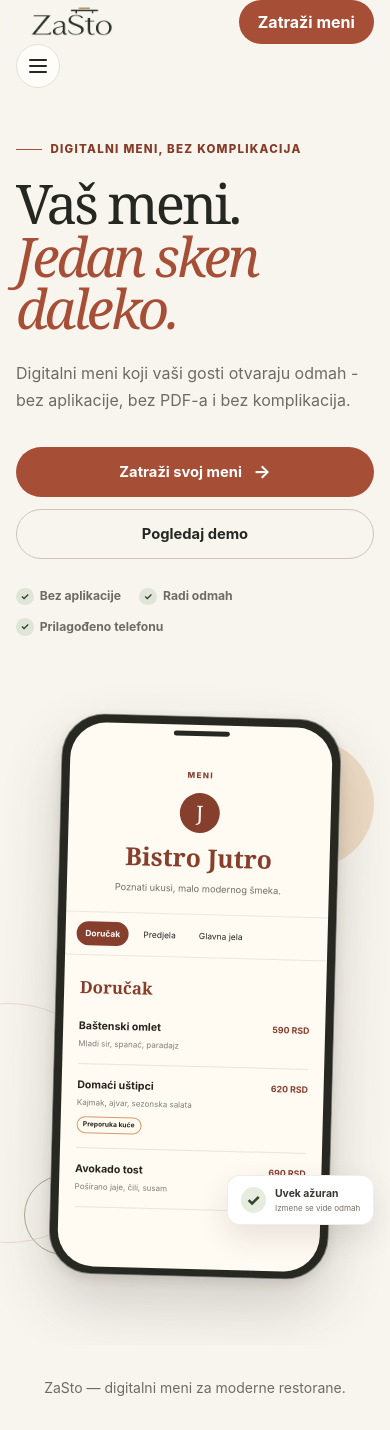
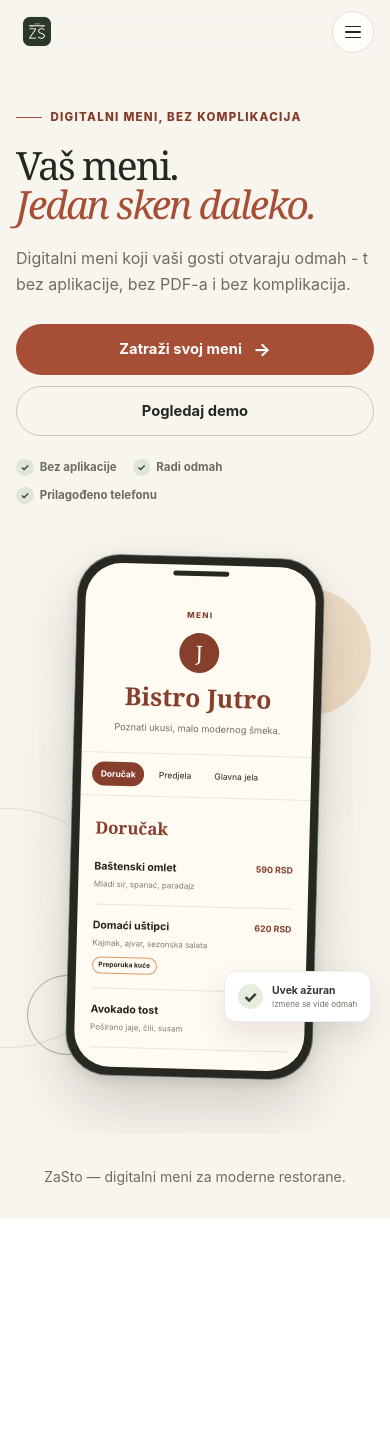
Before and after one commit to Milica1234567/zaSto, a React (Vite) app: page / in a window 390 px wide. After the commit the page ends 1219 px from the top, so only its background shows below. Built offline with nearby package versions, Linux system fonts and the light colour scheme.

Commit message:
mobile hero fixed

```diff
--- a/src/components/landing/Hero/Hero.css
+++ b/src/components/landing/Hero/Hero.css
@@ -1,13 +1,14 @@
 .landing-hero { position: relative; overflow: hidden; background: var(--zasto-bg); }
 .landing-hero::before { position: absolute; inset: auto auto 8% -7rem; width: 15rem; height: 15rem; border: 1px solid color-mix(in srgb, var(--zasto-accent) 16%, transparent); border-radius: 50%; content: ''; }
-.landing-hero__inner { position: relative; display: grid; width: min(var(--zasto-container), calc(100% - 2rem)); min-height: calc(100svh - 4.5rem); margin: 0 auto; padding: 4.25rem 0 3rem; align-items: center; gap: 3.5rem; }
+.landing-hero__inner { position: relative; display: grid; width: min(var(--zasto-container), calc(100% - 2rem)); min-height: calc(100svh - 4rem); margin: 0 auto; padding: 2.75rem 0 2.5rem; align-items: center; gap: 2.5rem; }
 .landing-hero__copy { position: relative; z-index: 2; }
 .landing-hero__eyebrow { display: flex; align-items: center; gap: .55rem; margin: 0 0 1.2rem; color: var(--zasto-accent-dark); font-size: .72rem; font-weight: 800; letter-spacing: .11em; text-transform: uppercase; }
 .landing-hero__eyebrow span { width: 1.6rem; height: 1px; background: var(--zasto-accent); }
-.landing-hero h1 { max-width: 11ch; margin: 0; color: var(--zasto-text); font-family: var(--font-display); font-size: clamp(3.1rem, 14vw, 5.7rem); font-weight: 500; line-height: .96; letter-spacing: -.055em; }
+.landing-hero h1 { margin: 0; color: var(--zasto-text); font-family: var(--font-display); font-size: clamp(2rem, 10vw, 2.75rem); font-weight: 500; line-height: 1; letter-spacing: -.05em; }
+.landing-hero h1 span, .landing-hero h1 em { display: block; white-space: nowrap; }
 .landing-hero h1 em { color: var(--zasto-accent); font-style: italic; font-weight: 500; }
-.landing-hero__intro { max-width: 36rem; margin: 1.6rem 0 0; color: var(--zasto-muted); font-size: clamp(1rem, 3vw, 1.14rem); line-height: 1.7; }
-.landing-hero__actions { display: flex; flex-wrap: wrap; gap: .75rem; margin-top: 2rem; }
+.landing-hero__intro { max-width: 34rem; margin: 1.35rem 0 0; color: var(--zasto-muted); font-size: 1rem; line-height: 1.65; }
+.landing-hero__actions { display: flex; align-items: stretch; flex-direction: column; gap: .7rem; margin-top: 1.65rem; }
 .landing-hero__actions a { display: inline-flex; min-height: 3.15rem; align-items: center; justify-content: center; padding: 0 1.3rem; border-radius: 999px; font-size: .92rem; font-weight: 750; text-decoration: none; transition: background-color 150ms ease, border-color 150ms ease, transform 150ms ease; }
 .landing-hero__actions a:hover { transform: translateY(-2px); }
 .landing-hero__actions a:focus-visible { outline: 3px solid color-mix(in srgb, var(--zasto-accent) 45%, transparent); outline-offset: 3px; }
@@ -16,11 +17,18 @@
 .landing-hero__primary span { font-size: 1.15rem; }
 .landing-hero__secondary { border: 1px solid var(--zasto-border-strong); background: transparent; color: var(--zasto-text); }
 .landing-hero__secondary:hover { border-color: var(--zasto-accent); background: var(--zasto-surface); }
-.landing-hero__values { display: flex; flex-wrap: wrap; gap: .75rem 1.15rem; margin: 1.75rem 0 0; padding: 0; color: var(--zasto-muted); font-size: .76rem; font-weight: 650; list-style: none; }
+.landing-hero__values { display: flex; flex-wrap: wrap; gap: .65rem 1rem; margin: 1.4rem 0 0; padding: 0; color: var(--zasto-muted); font-size: .72rem; font-weight: 650; list-style: none; }
 .landing-hero__values li { display: flex; align-items: center; gap: .38rem; }
 .landing-hero__values span { display: grid; width: 1.1rem; height: 1.1rem; place-items: center; border-radius: 50%; background: var(--zasto-sage); color: #34402d; font-size: .62rem; }
 .landing-hero__visual { min-width: 0; }
-@media (max-width: 30rem) { .landing-hero__actions { align-items: stretch; flex-direction: column; } }
-@media (min-width: 48rem) { .landing-hero__inner { grid-template-columns: minmax(0, 1.05fr) minmax(19rem, .8fr); padding-block: 3.5rem; gap: clamp(2rem, 6vw, 6rem); } }
+@media (min-width: 27rem) and (max-width: 47.99rem) { .landing-hero__actions { align-items: flex-start; flex-direction: row; } }
+@media (min-width: 48rem) {
+  .landing-hero__inner { grid-template-columns: minmax(0, 1.05fr) minmax(19rem, .8fr); padding-block: 3.5rem; gap: clamp(2rem, 6vw, 6rem); }
+  .landing-hero h1 { max-width: 11ch; font-size: clamp(4rem, 7vw, 5.7rem); }
+  .landing-hero h1 em { white-space: normal; }
+  .landing-hero__intro { margin-top: 1.6rem; font-size: 1.14rem; line-height: 1.7; }
+  .landing-hero__actions { align-items: flex-start; flex-direction: row; margin-top: 2rem; }
+  .landing-hero__values { margin-top: 1.75rem; font-size: .76rem; }
+}
 @media (min-width: 58rem) { .landing-hero__inner { min-height: calc(100svh - 4.8rem); } }
 @media (min-width: 75rem) { .landing-hero__inner { padding-block: 4rem; } }
--- a/src/components/landing/Hero/Hero.tsx
+++ b/src/components/landing/Hero/Hero.tsx
@@ -9,8 +9,8 @@ export function Hero() {
     <div className="landing-hero__inner">
       <div className="landing-hero__copy">
         <p className="landing-hero__eyebrow"><span /> Digitalni meni, bez komplikacija</p>
-        <h1 id="hero-title">Vaš meni.<br /><em>Jedan sken daleko.</em></h1>
-        <p className="landing-hero__intro">Digitalni meni koji vaši gosti otvaraju odmah - bez aplikacije, bez PDF-a i bez komplikacija.</p>
+        <h1 id="hero-title"><span>Vaš meni.</span><em>Jedan sken daleko.</em></h1>
+        <p className="landing-hero__intro">Digitalni meni koji vaši gosti otvaraju odmah - t bez aplikacije, bez PDF-a i bez komplikacija.</p>
         <div className="landing-hero__actions">
           <a className="landing-hero__primary" href="#contact">Zatraži svoj meni <span aria-hidden="true">→</span></a>
           <Link className="landing-hero__secondary" to="/m/demo">Pogledaj demo</Link>
--- a/src/components/landing/LandingHeader/LandingHeader.css
+++ b/src/components/landing/LandingHeader/LandingHeader.css
@@ -1,12 +1,13 @@
 .landing-header { position: sticky; top: 0; z-index: 50; border-bottom: 1px solid transparent; background: color-mix(in srgb, var(--zasto-bg) 88%, transparent); backdrop-filter: blur(14px); transition: border-color 180ms ease, box-shadow 180ms ease; }
 .landing-header--scrolled { border-color: var(--zasto-border); box-shadow: 0 8px 24px rgba(38, 31, 25, .04); }
-.landing-header__inner { display: grid; grid-template-columns: 1fr auto; align-items: center; width: min(var(--zasto-container), calc(100% - 2rem)); height: 4.5rem; margin: 0 auto; }
-.landing-header__logo { display: inline-flex; width: 7rem; border-radius: .25rem; }
-.landing-header__logo img { width: 100%; height: auto; }
+.landing-header__inner { display: flex; align-items: center; justify-content: space-between; width: min(var(--zasto-container), calc(100% - 2rem)); height: 4rem; margin: 0 auto; flex-wrap: nowrap; }
+.landing-header__logo { display: inline-flex; width: 2.6rem; height: 2.6rem; align-items: center; border-radius: .5rem; }
+.landing-header__logo img { display: block; max-width: 100%; max-height: 100%; object-fit: contain; }
+.landing-header__logo-full { display: none !important; }
 .landing-header__desktop-nav, .landing-header__desktop-cta { display: none; }
 .landing-header a:focus-visible, .landing-header button:focus-visible { outline: 3px solid color-mix(in srgb, var(--zasto-accent) 45%, transparent); outline-offset: 3px; }
-.landing-header__toggle { display: grid; width: 2.75rem; height: 2.75rem; padding: .72rem; place-content: center; gap: .28rem; border: 1px solid var(--zasto-border); border-radius: 50%; background: var(--zasto-surface); color: var(--zasto-text); cursor: pointer; }
-.landing-header__toggle span { display: block; width: 1.1rem; height: 1.5px; border-radius: 2px; background: currentColor; transition: transform 180ms ease, opacity 150ms ease; }
+.landing-header__toggle { display: grid; width: 2.625rem; height: 2.625rem; padding: .7rem; flex: 0 0 auto; place-content: center; gap: .26rem; border: 1px solid var(--zasto-border); border-radius: 50%; background: var(--zasto-surface); color: var(--zasto-text); cursor: pointer; }
+.landing-header__toggle span { display: block; width: 1rem; height: 1.5px; border-radius: 2px; background: currentColor; transition: transform 180ms ease, opacity 150ms ease; }
 .landing-header__toggle.is-open span:first-child { transform: translateY(.36rem) rotate(45deg); }
 .landing-header__toggle.is-open span:nth-child(2) { opacity: 0; }
 .landing-header__toggle.is-open span:last-child { transform: translateY(-.36rem) rotate(-45deg); }
@@ -15,11 +16,14 @@
 .landing-header__mobile-nav > div { display: flex; width: min(var(--zasto-container), calc(100% - 2rem)); margin: 0 auto; padding: 1rem 0 1.5rem; flex-direction: column; }
 .landing-header__mobile-nav a:not(.landing-header__cta) { padding: .8rem .25rem; color: var(--zasto-text); font-weight: 650; text-decoration: none; }
 .landing-header__cta { display: inline-flex; min-height: 2.75rem; align-items: center; justify-content: center; padding: 0 1.2rem; border-radius: 999px; background: var(--zasto-accent); color: #fff; font-weight: 750; text-decoration: none; transition: background-color 150ms ease, transform 150ms ease; }
+.landing-header__desktop-cta { display: none; }
 .landing-header__cta:hover { background: var(--zasto-accent-dark); transform: translateY(-1px); }
 .landing-header__mobile-nav .landing-header__cta { margin-top: .8rem; }
 @media (min-width: 58rem) {
-  .landing-header__inner { grid-template-columns: 1fr auto 1fr; height: 4.8rem; }
-  .landing-header__logo { width: 7.6rem; }
+  .landing-header__inner { display: grid; grid-template-columns: 1fr auto 1fr; height: 4.8rem; }
+  .landing-header__logo { width: 7.6rem; height: auto; }
+  .landing-header__logo-small { display: none !important; }
+  .landing-header__logo-full { display: block !important; }
   .landing-header__desktop-nav { display: flex; align-items: center; justify-content: center; gap: clamp(1.25rem, 2.5vw, 2.25rem); }
   .landing-header__desktop-nav a { position: relative; padding: .4rem 0; color: var(--zasto-muted); font-size: .88rem; font-weight: 650; text-decoration: none; transition: color 150ms ease; }
   .landing-header__desktop-nav a:hover { color: var(--zasto-text); }
--- a/src/components/landing/LandingHeader/LandingHeader.tsx
+++ b/src/components/landing/LandingHeader/LandingHeader.tsx
@@ -1,6 +1,7 @@
 import { useEffect, useState } from 'react'
 import { Link } from 'react-router-dom'
 import logo from '../../../assets/images/logo.png'
+import smallLogo from '../../../assets/images/logosmall.png'
 import './LandingHeader.css'
 
 const navigation = [
@@ -36,7 +37,8 @@ export function LandingHeader() {
   return <header className={`landing-header${scrolled ? ' landing-header--scrolled' : ''}`}>
     <div className="landing-header__inner">
       <Link className="landing-header__logo" to="/" aria-label="ZaSto početna" onClick={closeMenu}>
-        <img src={logo} alt="ZaSto" />
+        <img className="landing-header__logo-small" src={smallLogo} alt="ZaSto" />
+        <img className="landing-header__logo-full" src={logo} alt="" />
       </Link>
 
       <nav className="landing-header__desktop-nav" aria-label="Glavna navigacija">
--- a/src/components/landing/PhoneMockup/PhoneMockup.css
+++ b/src/components/landing/PhoneMockup/PhoneMockup.css
@@ -1,7 +1,7 @@
-.phone-visual { position: relative; width: min(100%, 25rem); margin: 0 auto; padding: 1.5rem 2.25rem 1.25rem; }
-.phone-mockup { position: relative; z-index: 2; width: min(17.5rem, 100%); margin: 0 auto; padding: .48rem; border: 1px solid rgba(255,255,255,.45); border-radius: 2.7rem; background: #272821; box-shadow: 0 28px 60px rgba(57, 47, 38, .2), 0 4px 12px rgba(57, 47, 38, .12); transform: rotate(1.5deg); }
+.phone-visual { position: relative; width: min(100%, 22rem); margin: 0 auto; padding: .75rem 2rem 1rem; }
+.phone-mockup { position: relative; z-index: 2; width: min(15.5rem, 100%); margin: 0 auto; padding: .48rem; border: 1px solid rgba(255,255,255,.45); border-radius: 2.7rem; background: #272821; box-shadow: 0 28px 60px rgba(57, 47, 38, .2), 0 4px 12px rgba(57, 47, 38, .12); transform: rotate(1.5deg); }
 .phone-mockup__speaker { position: absolute; top: .85rem; left: 50%; z-index: 3; width: 3.5rem; height: .32rem; border-radius: 1rem; background: #272821; transform: translateX(-50%); }
-.phone-mockup__screen { min-height: 34rem; overflow: hidden; border-radius: 2.25rem; background: #fffaf2; color: #29231f; }
+.phone-mockup__screen { min-height: 29rem; overflow: hidden; border-radius: 2.25rem; background: #fffaf2; color: #29231f; }
 .phone-mockup__restaurant { padding: 2.2rem 1.25rem 1.15rem; text-align: center; }
 .phone-mockup__restaurant > span { color: #873f2d; font-size: .5rem; font-weight: 800; letter-spacing: .17em; text-transform: uppercase; }
 .phone-mockup__mark { display: grid; width: 2.5rem; height: 2.5rem; margin: .55rem auto .4rem; place-items: center; border-radius: 50%; background: #873f2d; color: #fffaf2; font-family: Georgia, serif; font-size: 1.25rem; }
@@ -25,5 +25,5 @@
 .phone-visual__note div { display: grid; }
 .phone-visual__note strong { font-size: .65rem; }
 .phone-visual__note small { color: #777067; font-size: .5rem; }
-@media (max-width: 23rem) { .phone-visual { padding-inline: 1rem; } .phone-visual__note { right: .25rem; } }
-@media (min-width: 48rem) { .phone-visual { padding-block: 2rem; } }
+@media (max-width: 23rem) { .phone-visual { width: 19rem; max-width: 100%; padding-inline: 1.5rem; } .phone-mockup { width: 14rem; } .phone-visual__note { right: .25rem; bottom: 3.5rem; } }
+@media (min-width: 48rem) { .phone-visual { width: min(100%, 25rem); padding: 2rem 2.25rem 1.25rem; } .phone-mockup { width: min(17.5rem, 100%); } .phone-mockup__screen { min-height: 34rem; } }
```
